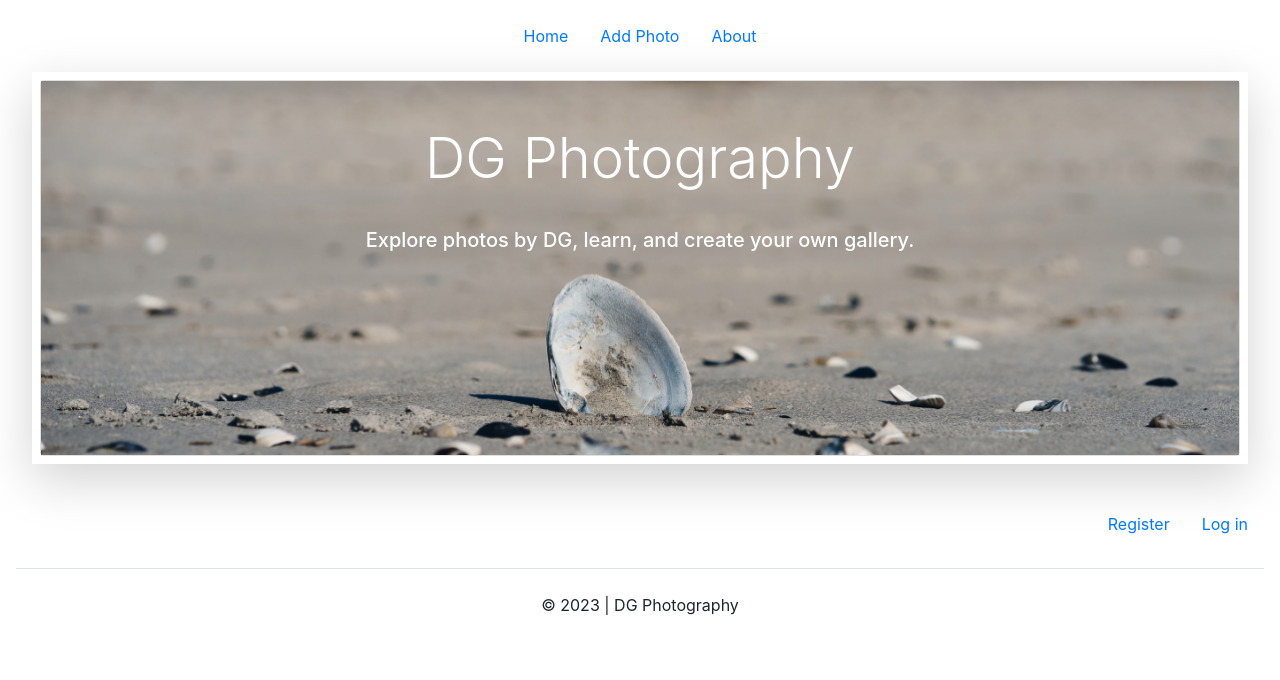
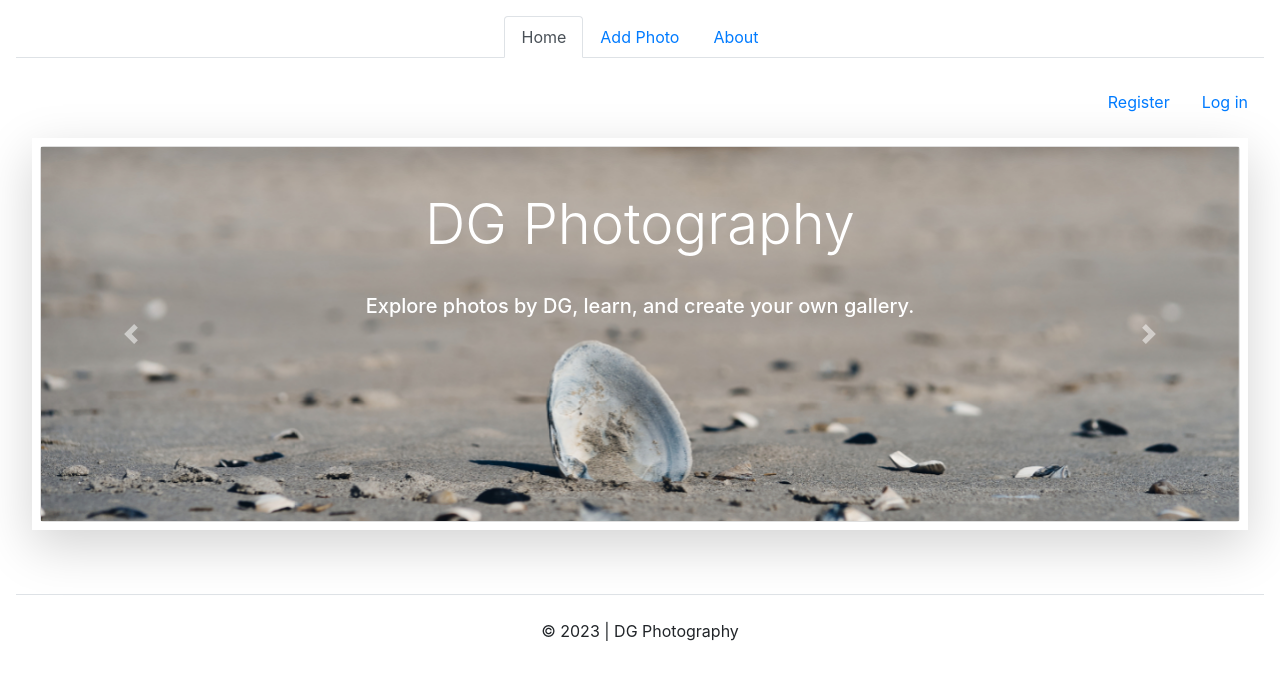
Before and after one commit to dannynow6/dg-photo, a Django app: template dg_photography/templates/dg_photography/index.html in a window 1280 px wide. Shown: the top 680 px of the page. Run offline with Django 3.2, Linux system fonts and the light colour scheme; the template is opened without the code that fills it, so the values that code supplies are empty; some libraries are stand-ins or nearby versions.

Commit message:
added carousel images to home page

```diff
--- a/dg_photography/templates/dg_photography/base.html
+++ b/dg_photography/templates/dg_photography/base.html
@@ -12,7 +12,7 @@
   </head>
 
   <body class="m-3">
-    <ul class="nav justify-content-center">
+    <ul class="nav nav-tabs justify-content-center">
       <li class="nav-item">
         <a class="nav-link active" href="{% url 'dg_photography:index' %}">Home</a>
       </li>
@@ -23,6 +23,24 @@
         <a class="nav-link" href="{% url 'dg_photography:about' %}">About</a>
       </li>
     </ul>
+    <br />
+    <ul class="nav justify-content-end">
+      {% if user.is_authenticated %}
+      <li class="pt-2">
+        Hello, {{ user.username }}.
+      </li>
+      <li>
+        <a class="nav-link" href="{% url 'users:logout' %}">Log out</a>
+      </li>
+      {% else %}
+      <li class="nav-item">
+        <a class="nav-link" href="{% url 'users:register' %}">Register</a>
+      </li>
+      <li class="nav-item">
+        <a class="nav-link" href="{% url 'users:login' %}">Log in</a>
+      </li>
+      {% endif %}
+    </ul>
     {% block content %}{% endblock content %}
     <br />
     <footer class="text-center pt-4 border-top">
--- a/dg_photography/templates/dg_photography/index.html
+++ b/dg_photography/templates/dg_photography/index.html
@@ -2,33 +2,46 @@
 {% block content %}
   <div class="shadow-lg p-2 m-3">
     <div class="card">
-      <img src="{% static 'img/shell.jpg' %}" />
-      <div class="card-img-overlay">
-        <br />
-        <h5 class="card-title display-4 text-white text-center">DG Photography<h5>
-        <br />
-        <p class="card-text text-white text-center">Explore photos by DG, learn, and create your own gallery.</p>
+      <div id="carouselControl" class="carousel slide" data-ride="carousel">
+        <div class="carousel-inner">
+          <div class="carousel-item active">
+            <img src="{% static 'img/shell.jpg' %}" class="d-block w-100" />
+          </div>
+          <div class="carousel-item">
+            <img src="{% static 'img/pond_b.jpg' %}" class="d-block w-100" />
+          </div>
+          <div class="carousel-item">
+            <img src="{% static 'img/crystal_b.jpg' %}" class="d-block w-100" />
+          </div>
+          <div class="carousel-item">
+            <img src="{% static 'img/tracks_b.jpg' %}" class="d-block w-100" />
+          </div>
+          <div class="carousel-item">
+            <img src="{% static 'img/woods_trail.jpg' %}" class="d-block w-100" />
+          </div>
+          <div class="carousel-item">
+            <img src="{% static 'img/mountain.jpg' %}" class="d-block w-100" />
+          </div>
+        </div>
+        <button class="carousel-control-prev" type="button" data-target="#carouselControl" data-slide="prev">
+          <span class="carousel-control-prev-icon" aria-hidden="true"></span>
+          <span class="sr-only">Previous</span>
+        </button>
+        <button class="carousel-control-next" type="button" data-target="#carouselControl" data-slide="next">
+          <span class="carousel-control-next-icon" aria-hidden="true"></span>
+          <span class="sr-only">Next</span>
+        </button>
+        <div class="card-img-overlay">
+          <br />
+          <h5 class="card-title display-4 text-white text-center">DG Photography<h5>
+          <br />
+          <p class="card-text text-white text-center">Explore photos by DG, learn, and create your own gallery.</p>
+        </div>
       </div>
     </div>
   </div>
   <br />
-  <ul class="nav justify-content-end">
-    {% if user.is_authenticated %}
-    <li class="pt-2">
-      Hello, {{ user.username }}.
-    </li>
-    <li>
-      <a class="nav-link" href="{% url 'users:logout' %}">Log out</a>
-    </li>
-    {% else %}
-    <li class="nav-item">
-      <a class="nav-link" href="{% url 'users:register' %}">Register</a>
-    </li>
-    <li class="nav-item">
-      <a class="nav-link" href="{% url 'users:login' %}">Log in</a>
-    </li>
-    {% endif %}
-  </ul>
+
 </div>
 
 {% endblock content %}
```
Also changed, not shown: db.sqlite3, static/img/crystal_b.jpg (added), static/img/pond_b.jpg (added), static/img/tracks_b.jpg (added), static/img/woods_trail.jpg (added).
